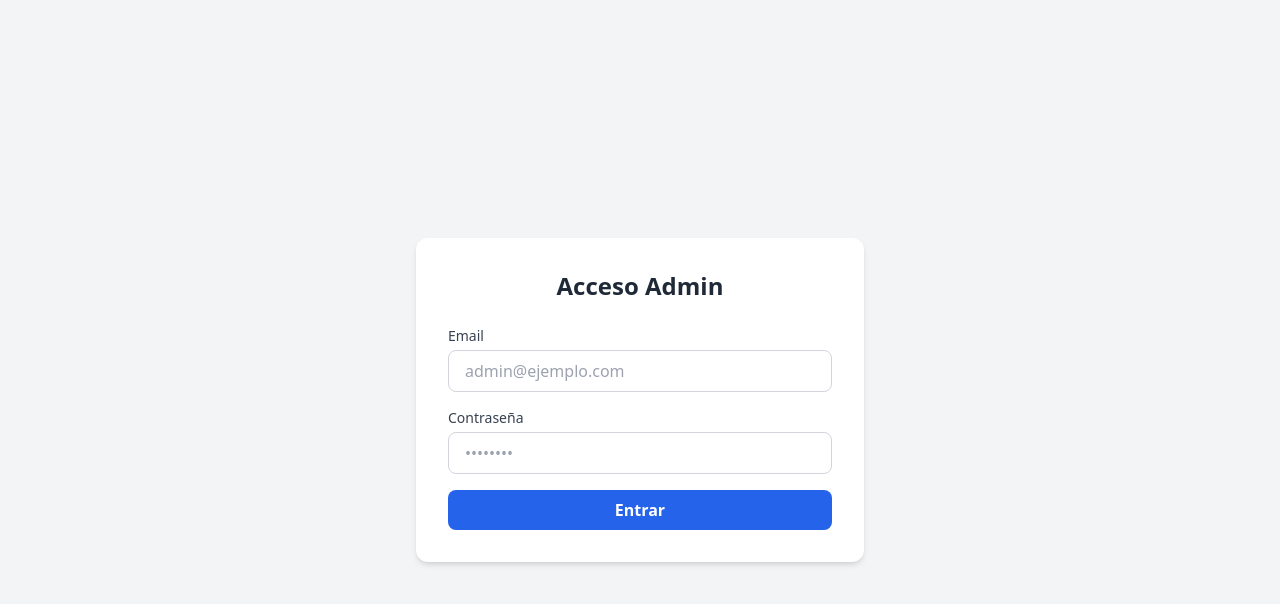
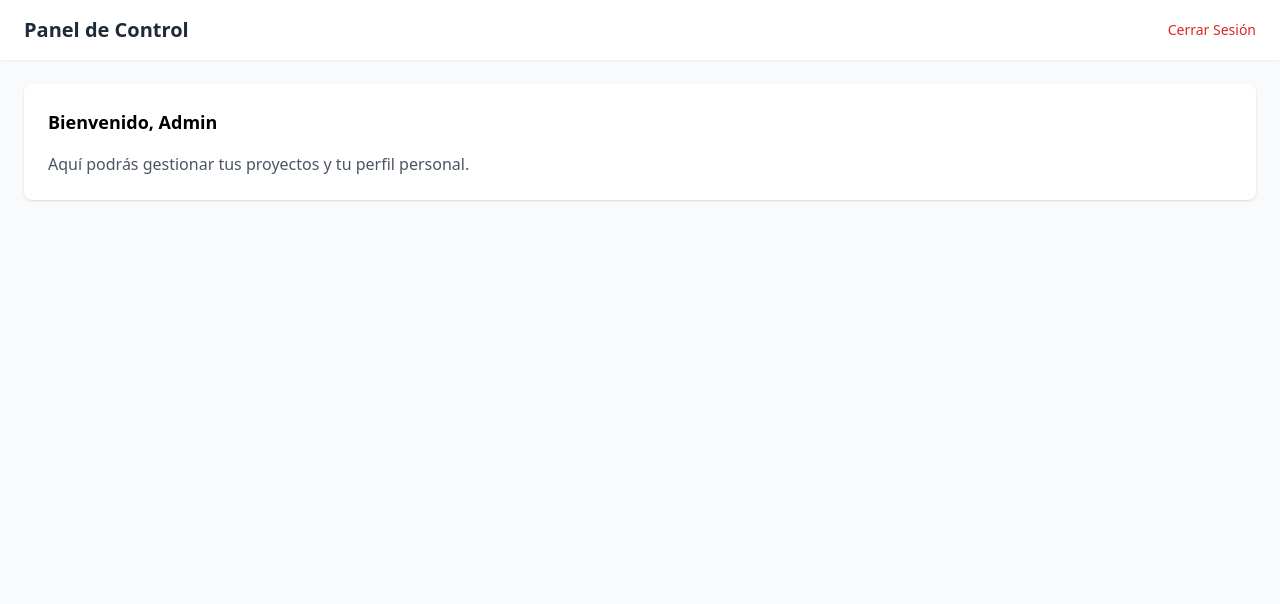
Before and after one commit to iggarsaudev/career-hub, a React (Vite) app in the folder admin/: page / in a window 1280 px wide. Shown: the top 604 px of the page. Built offline with nearby package versions, Linux system fonts and the light colour scheme.

Commit message:
feat: configuración de rutas y navegación básica

```diff
--- a/admin/package.json
+++ b/admin/package.json
@@ -11,7 +11,8 @@
   },
   "dependencies": {
     "react": "^19.2.0",
-    "react-dom": "^19.2.0"
+    "react-dom": "^19.2.0",
+    "react-router-dom": "^7.11.0"
   },
   "devDependencies": {
     "@eslint/js": "^9.39.1",
--- a/admin/src/App.jsx
+++ b/admin/src/App.jsx
@@ -1,7 +1,22 @@
+import { BrowserRouter, Routes, Route, Navigate } from "react-router-dom";
 import Login from "./pages/Login";
+import Dashboard from "./pages/Dashboard";
 
 function App() {
-  return <Login />;
+  return (
+    <BrowserRouter>
+      <Routes>
+        {/* ruta para el login */}
+        <Route path="/login" element={<Login />} />
+
+        {/* ruta principal (dashboard) */}
+        <Route path="/" element={<Dashboard />} />
+
+        {/* cualquier otra ruta nos manda al login */}
+        <Route path="*" element={<Navigate to="/login" replace />} />
+      </Routes>
+    </BrowserRouter>
+  );
 }
 
 export default App;
--- /dev/null
+++ b/admin/src/pages/Dashboard.jsx
@@ -0,0 +1,34 @@
+import { useNavigate } from "react-router-dom";
+
+export default function Dashboard() {
+  const navigate = useNavigate();
+
+  const handleLogout = () => {
+    navigate("/login");
+  };
+
+  return (
+    <div className="min-h-screen bg-gray-50">
+      {/* barra de navegación superior */}
+      <nav className="bg-white shadow-sm px-6 py-4 flex justify-between items-center">
+        <h1 className="text-xl font-bold text-gray-800">Panel de Control</h1>
+        <button
+          onClick={handleLogout}
+          className="text-sm text-red-600 hover:text-red-800 font-medium"
+        >
+          Cerrar Sesión
+        </button>
+      </nav>
+
+      {/* contenido principal */}
+      <div className="max-w-7xl mx-auto p-6">
+        <div className="bg-white rounded-lg shadow p-6">
+          <h2 className="text-lg font-semibold mb-4">Bienvenido, Admin</h2>
+          <p className="text-gray-600">
+            Aquí podrás gestionar tus proyectos y tu perfil personal.
+          </p>
+        </div>
+      </div>
+    </div>
+  );
+}
```
Also changed, not shown: 1 other file (tests, documents, lock files or other folders).
